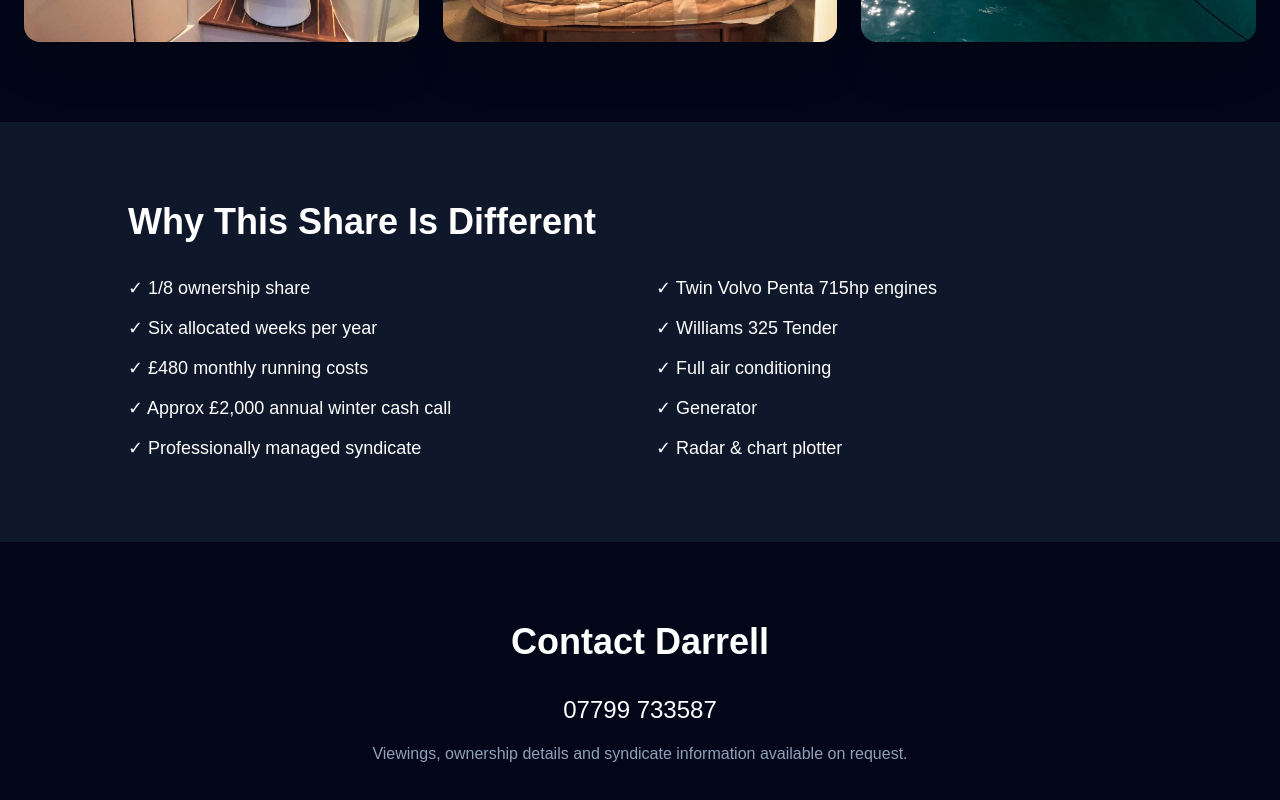
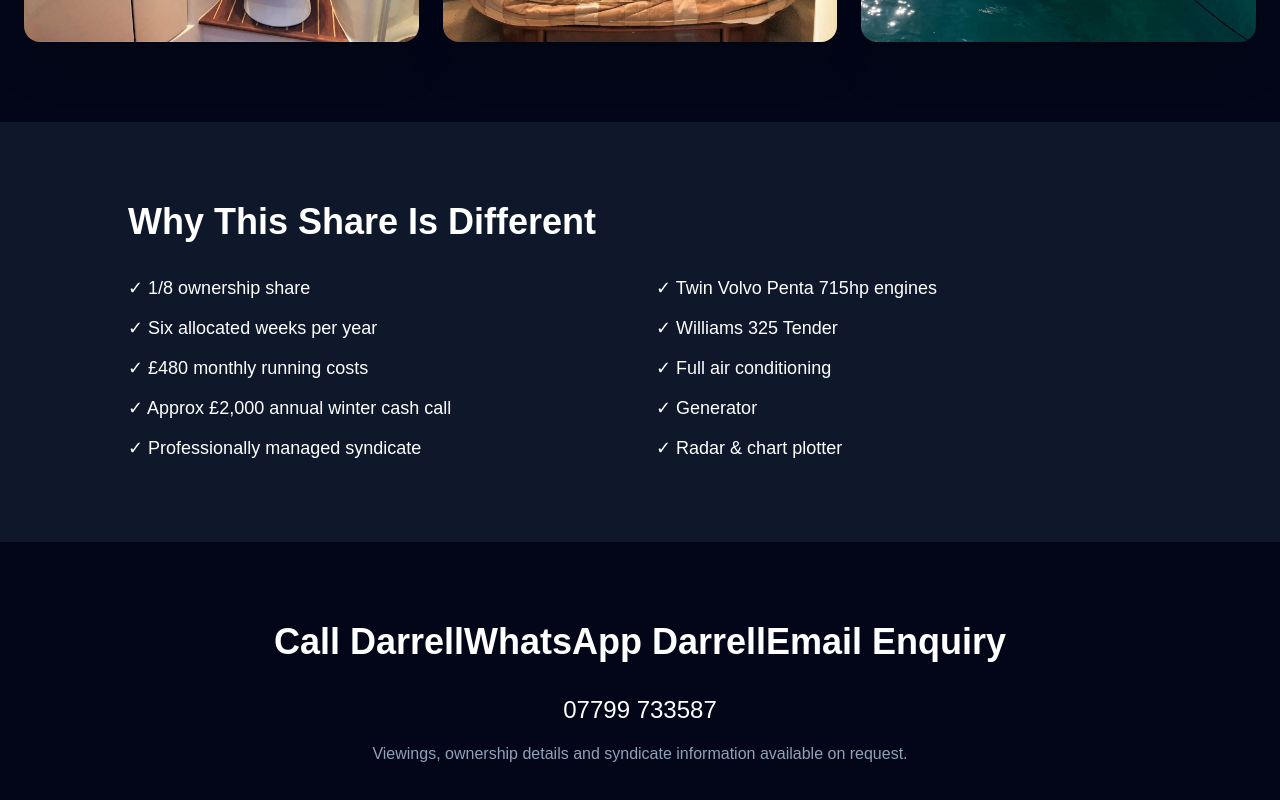
Before and after one commit to charlyiiv/genoveva-website, a Next.js app: page / in a window 1280 px wide. Shown: the part 1182-1982 px from the top of the page. Built offline with nearby package versions, Linux system fonts and the light colour scheme.

Commit message:
Update Genoveva site

```diff
--- a/app/page.tsx
+++ b/app/page.tsx
@@ -72,7 +72,9 @@ GENOVEVA </h1>
 
   <section className="py-20 px-6 text-center">
     <h2 className="text-4xl font-bold mb-8">
-      Contact Darrell
+   <a href="tel:+447799733587">Call Darrell</a>
+<a href="https://wa.me/447799733587" target="_blank">WhatsApp Darrell</a>
+<a href="mailto:charlyiiv@hotmail.com">Email Enquiry</a>
     </h2>
 
     <p className="text-2xl">
```
